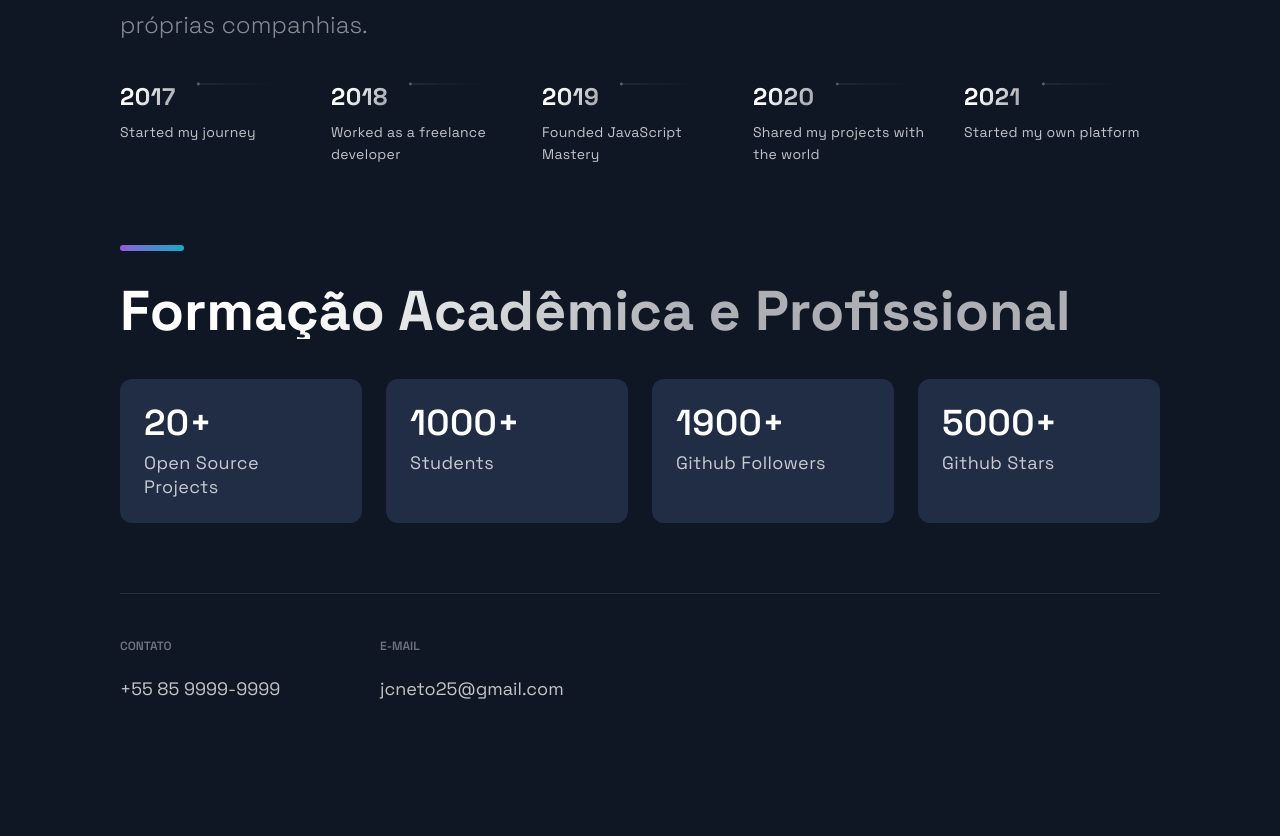
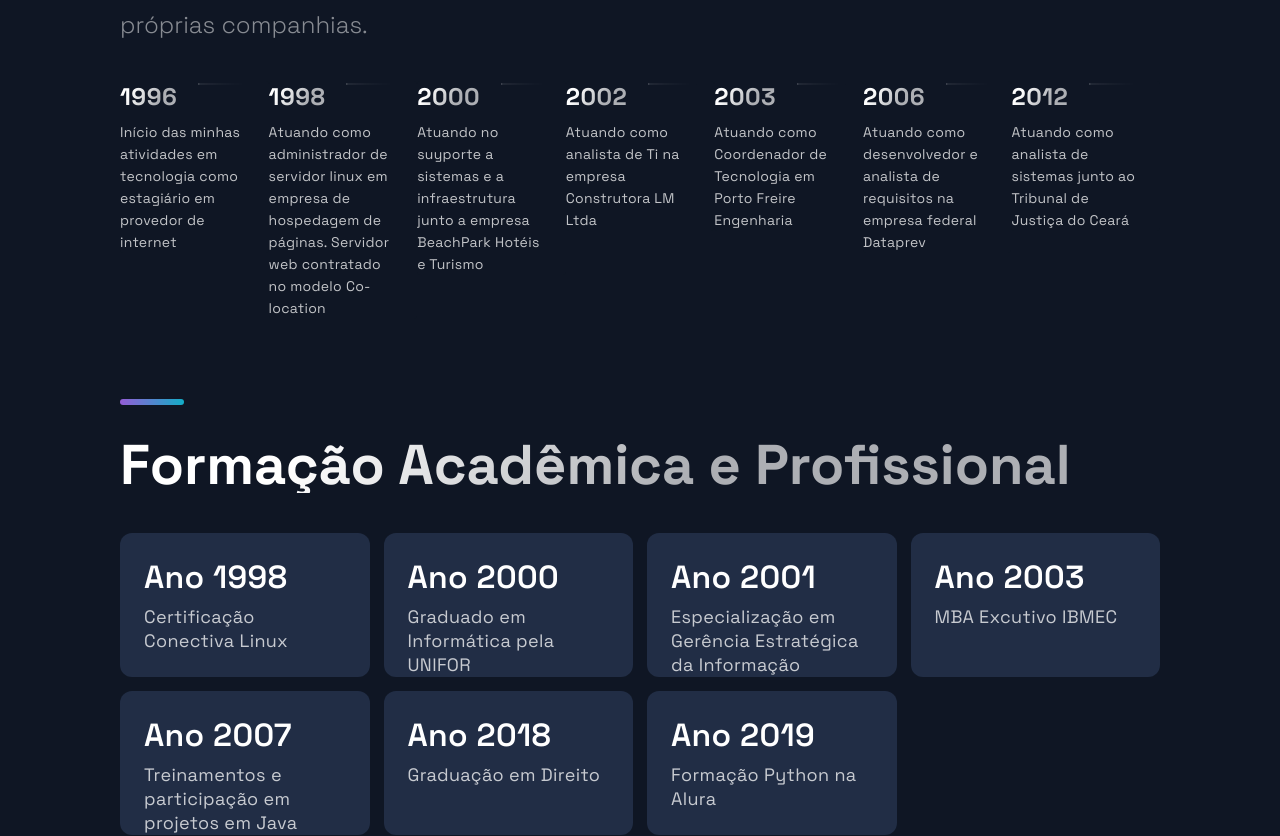
Before and after one commit to jcneto25/MyPortfolio, a Next.js app: page / in a window 1280 px wide. Shown: the part 3471-4307 px from the top of the page. Before the commit the page ends 4269 px from the top, so only its background shows below. Built offline with nearby package versions, Linux system fonts and the light colour scheme.

Commit message:
Atualização da página de portfolio

```diff
--- a/src/components/Acomplishments/Acomplishments.js
+++ b/src/components/Acomplishments/Acomplishments.js
@@ -4,10 +4,13 @@ import { Section, SectionDivider, SectionTitle } from '../../styles/GlobalCompon
 import { Box, Boxes, BoxNum, BoxText } from './AcomplishmentsStyles';
 
 const data = [
-  { number: 20, text: 'Open Source Projects'},
-  { number: 1000, text: 'Students', },
-  { number: 1900, text: 'Github Followers', },
-  { number: 5000, text: 'Github Stars', }
+  { number: 1998, text: 'Certificação Conectiva Linux', },
+  { number: 2000, text: 'Graduado em Informática pela UNIFOR'},
+  { number: 2001, text: 'Especialização em Gerência Estratégica da Informação', },
+  { number: 2003, text: 'MBA Excutivo IBMEC', },
+  { number: 2007, text: 'Treinamentos e participação em projetos em Java', },
+  { number: 2018, text: 'Graduação em Direito', },
+  { number: 2019, text: 'Formação Python na Alura', }
 ];
 
 const Acomplishments = () => (
@@ -16,7 +19,7 @@ const Acomplishments = () => (
     <Boxes>
       {data.map((card, index) => (
         <Box key={index}>
-          <BoxNum>{card.number}+</BoxNum>
+          <BoxNum>Ano {card.number}</BoxNum>
           <BoxText>{card.text}</BoxText>
 
         </Box>
--- a/src/components/Acomplishments/AcomplishmentsStyles.js
+++ b/src/components/Acomplishments/AcomplishmentsStyles.js
@@ -4,7 +4,7 @@ export const Boxes = styled.div`
   width: 100%;
   display: grid;
   grid-template-columns: repeat(4, 1fr);
-  gap: 24px;
+  gap: 14px;
   margin: 24px 0 40px;
 
   @media ${props => props.theme.breakpoints.md}{
@@ -49,7 +49,7 @@ export const Box = styled.div`
 export const BoxNum = styled.h5`
   font-style: normal;
   font-weight: 600;
-  font-size: 36px;
+  font-size: 32px;
   line-height: 40px;
   letter-spacing: 0.01em;
   color: #FFFFFF;
--- a/src/components/Header/Header.js
+++ b/src/components/Header/Header.js
@@ -41,7 +41,7 @@ const Header = () =>  (
       <SocialIcons href="http://github.com/jcneto25">
         <AiFillGithub size="3rem" />
       </SocialIcons>
-      <SocialIcons href="https://www.linkedin.com/in/jaime-neto-a98b42230">
+      <SocialIcons href="https://www.linkedin.com/in/jaime-correia-neto">
         <AiFillLinkedin size="3rem" />
       </SocialIcons>
       <SocialIcons href="mailto:jcneto25@gmail.com">
--- a/src/components/TimeLine/TimeLine.js
+++ b/src/components/TimeLine/TimeLine.js
@@ -69,11 +69,11 @@ const Timeline = () => {
                     fill="none"
                     xmlns="http://www.w3.org/2000/svg">
                     <path
-                      fill-rule="evenodd"
-                      clip-rule="evenodd"
+                      fillRule="evenodd"
+                      clipRule="evenodd"
                       d="M2.5 5.5C3.88071 5.5 5 4.38071 5 3V3.5L208 3.50002V2.50002L5 2.5V3C5 1.61929 3.88071 0.5 2.5 0.5C1.11929 0.5 0 1.61929 0 3C0 4.38071 1.11929 5.5 2.5 5.5Z"
                       fill="url(#paint0_linear)"
-                      fill-opacity="0.33"
+                      fillOpacity="0.33"
                     />
                     <defs>
                       <linearGradient
@@ -83,11 +83,11 @@ const Timeline = () => {
                         x2="208"
                         y2="0.500295"
                         gradientUnits="userSpaceOnUse">
-                        <stop stop-color="white" />
+                        <stop stopColor="white" />
                         <stop
                           offset="0.79478"
-                          stop-color="white"
-                          stop-opacity="0"
+                          stopColor="white"
+                          stopOpacity="0"
                         />
                       </linearGradient>
                     </defs>
--- a/src/constants/constants.js
+++ b/src/constants/constants.js
@@ -38,9 +38,11 @@ export const projects = [
 ];
 
 export const TimeLineData = [
-  { year: 2017, text: 'Started my journey', },
-  { year: 2018, text: 'Worked as a freelance developer', },
-  { year: 2019, text: 'Founded JavaScript Mastery', },
-  { year: 2020, text: 'Shared my projects with the world', },
-  { year: 2021, text: 'Started my own platform', },
+  { year: 1996, text: 'Início das minhas atividades em tecnologia como estagiário em provedor de internet', },
+  { year: 1998, text: 'Atuando como administrador de servidor linux em empresa de hospedagem de páginas. Servidor web contratado no modelo Co-location', },
+  { year: 2000, text: 'Atuando no suyporte a sistemas e a infraestrutura junto a empresa BeachPark Hotéis e Turismo', },
+  { year: 2002, text: 'Atuando como analista de Ti  na empresa Construtora LM Ltda', },
+  { year: 2003, text: 'Atuando como Coordenador de Tecnologia em Porto Freire Engenharia', },
+  { year: 2006, text: 'Atuando como desenvolvedor e analista de requisitos na empresa federal Dataprev', },
+  { year: 2012, text: 'Atuando como analista de sistemas junto ao Tribunal de Justiça do Ceará', },
 ];
```
